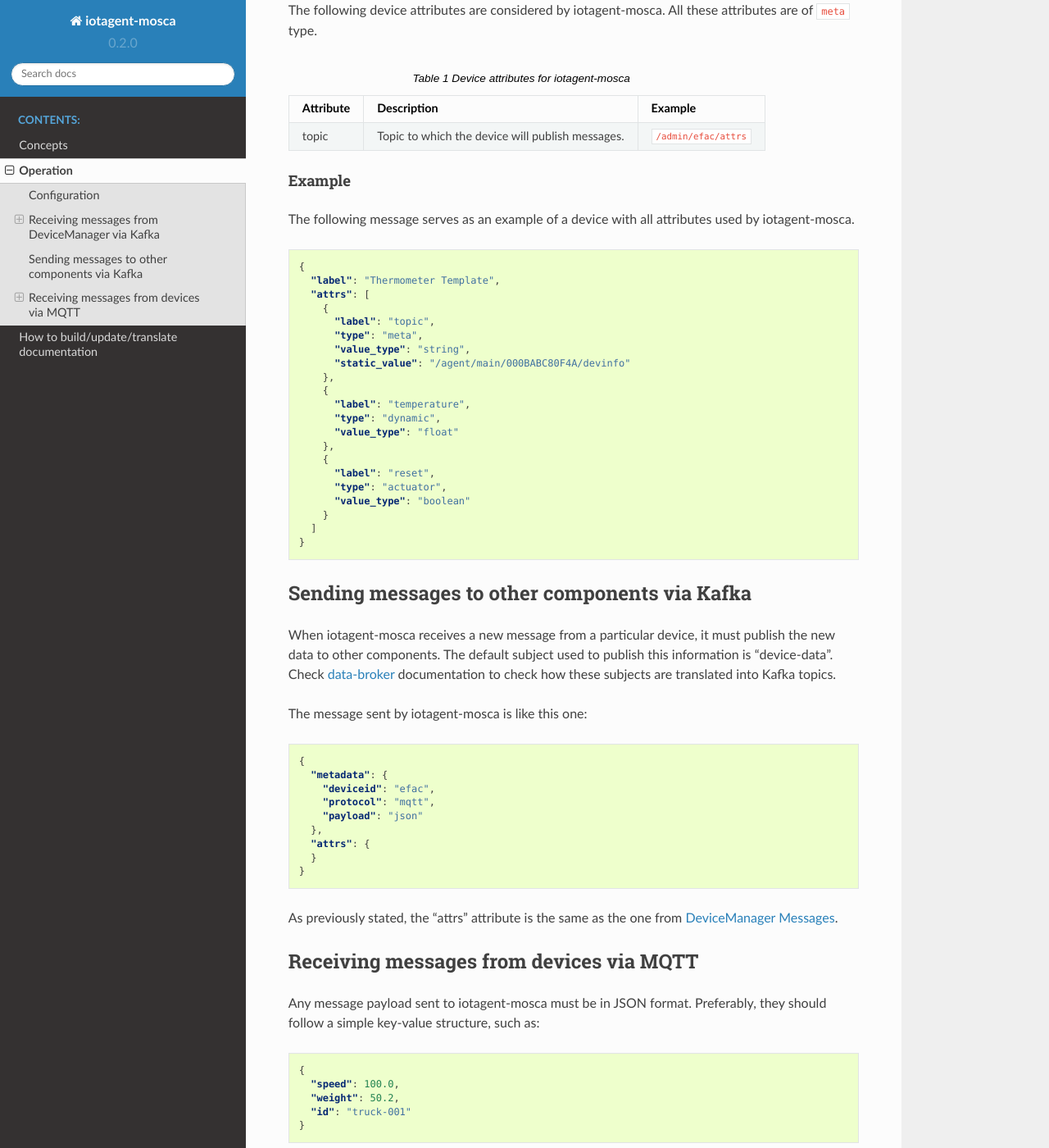
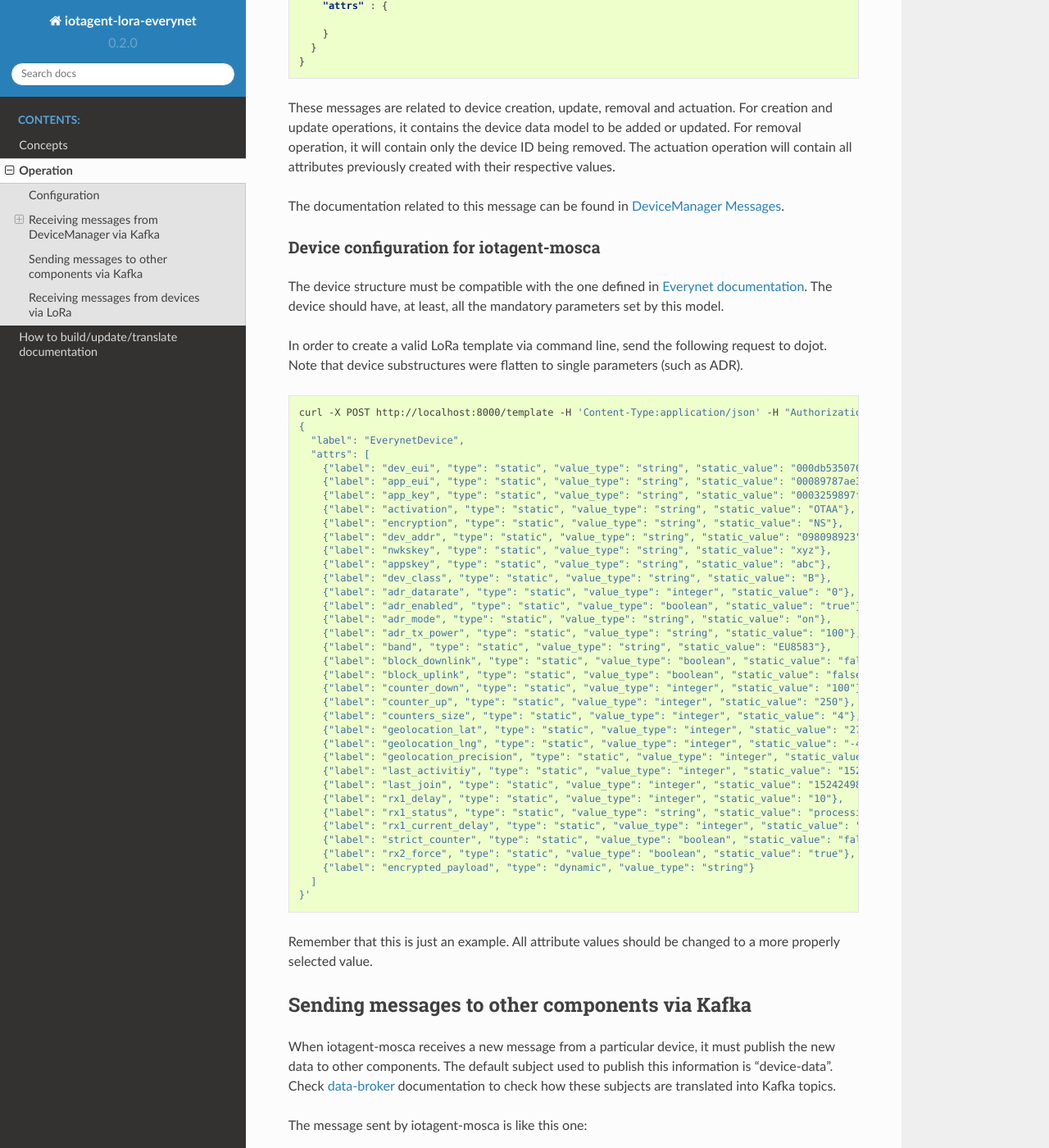
Before and after one commit to dojot/iotagent-lora-everynet, a Sphinx documentation site: the page built from docs/operation.rst, in a window 1280 px wide and 1400 px high, scrolled down 884 px. Shown: the whole window at 82% size. Built offline with Sphinx 7.4.7 and the Read the Docs theme 2.0.0, drawn with Linux system fonts in a browser that asks for light colours; some of the changed text lies outside the part shown.

Commit message:
Updating documentation

```diff
--- a/docs/conf.py
+++ b/docs/conf.py
@@ -1,6 +1,6 @@
 # -*- coding: utf-8 -*-
 #
-# iotagent-mosca documentation build configuration file, created by
+# iotagent-lora-everynet documentation build configuration file, created by
 # sphinx-quickstart on Tue Feb 14 17:45:39 2017.
 #
 # This file is execfile()d with the current directory set to its
@@ -19,7 +19,7 @@
 # import os
 # import sys
 # sys.path.insert(0, os.path.abspath('.'))
-
+import sphinx_rtd_theme
 
 # -- General configuration ------------------------------------------------
 
@@ -30,7 +30,7 @@
 # Add any Sphinx extension module names here, as strings. They can be
 # extensions coming with Sphinx (named 'sphinx.ext.*') or your custom
 # ones.
-extensions = ['sphinxcontrib.apiblueprint']
+extensions = []
 
 # Add any paths that contain templates here, relative to this directory.
 templates_path = ['_templates']
@@ -45,9 +45,9 @@
 master_doc = 'index'
 
 # General information about the project.
-project = u'iotagent-mosca'
+project = u'iotagent-lora-everynet'
 copyright = u'2018, CPqD'
-author = u'Matheus Magalhães Ribeiro'
+author = u'Giovanni Curiel dos Santos'
 
 # The version info for the project you're documenting, acts as replacement for
 # |version| and |release|, also used in various other places throughout the
@@ -82,9 +82,8 @@
 # The theme to use for HTML and HTML Help pages.  See the documentation for
 # a list of builtin themes.
 #
-#html_theme = 'alabaster'
+# html_theme = 'alabaster'
 
-import sphinx_rtd_theme
 html_theme = "sphinx_rtd_theme"
 html_theme_path = [sphinx_rtd_theme.get_html_theme_path()]
 
@@ -102,7 +101,7 @@
 # -- Options for HTMLHelp output ------------------------------------------
 
 # Output file base name for HTML help builder.
-htmlhelp_basename = 'iotagentmoscadoc'
+htmlhelp_basename = 'iotagentlora-everynetdoc'
 
 
 # -- Options for LaTeX output ---------------------------------------------
@@ -129,7 +128,8 @@
 # (source start file, target name, title,
 #  author, documentclass [howto, manual, or own class]).
 latex_documents = [
-    (master_doc, 'iotagent-mosca.tex', u'iotagent-mosca Documentation',
+    (master_doc, 'iotagent-lora-everynet.tex',
+     u'iotagent-lora-everynet Documentation',
      u'Matheus Magalhaes', 'manual'),
 ]
 
@@ -139,7 +139,8 @@
 # One entry per manual page. List of tuples
 # (source start file, name, description, authors, manual section).
 man_pages = [
-    (master_doc, 'iotagent-mosca', u'iotagent-mosca Documentation',
+    (master_doc, 'iotagent-lora-everynet',
+     u'iotagent-lora-everynet Documentation',
      [author], 1)
 ]
 
@@ -150,8 +151,10 @@
 # (source start file, target name, title, author,
 #  dir menu entry, description, category)
 texinfo_documents = [
-    (master_doc, 'iotagent-mosca', u'iotagent-mosca Documentation',
-     author, 'iotagent-mosca', 'IoT agent component for dojot platform.',
+    (master_doc, 'iotagent-lora-everynet',
+     u'iotagent-lora-everynet Documentation',
+     author, 'iotagent-lora-everynet',
+     'IoT agent component for dojot platform.',
      'Miscellaneous'),
 ]
 
--- a/docs/operation.rst
+++ b/docs/operation.rst
@@ -6,10 +6,25 @@
 Configuration
 =============
 
-iotagent-mosca configuration is pretty simple. These are the environment
-variables used by it:
+iotagent-lora-everynet configuration is pretty simple. These are the
+environment variables used by it (some of them are related to is base-library,
+iotagent-nodejs):
 
-- BACKEND_HOST, BACKEND_PORT: redis host and port to be used.
+- LORA_SERVER: Address where the network server from LoRa network can be
+  accessed. This address will be used to send HTTP requests (device creation,
+  retrieval and removal) and to open websocket connections. If not defined,
+  this will be set to ``localhost:10000``. So remember to set this properly.
+- LORA_ACCESS_TOKEN: Access token used to send HTTP requests to the network
+  server. If this variable is not set, this IoT agent won't execute. This is
+  mandatory and there is no default value.
+- RECONN_INTERVAL: Time (in miliseconds) between each reconnection to network
+  server in case of failure.
+- DEVM_ADDRESS: Device Manager address. Default value is "device-manager:5000"
+- AUTH_ADDRESS: dojot's authentication module address. Default value is
+  "auth:5000"
+- DATA_BROKER_ADDRESS: dojot's data broker module address. Default value is
+  "data-broker:80"
+- KAFKA_ADDRESS: Kafka message broker access. Default value is "kafka:9092"
 
 
 Receiving messages from DeviceManager via Kafka
@@ -45,49 +60,55 @@
 Device configuration for iotagent-mosca
 ---------------------------------------
 
-The following device attributes are considered by iotagent-mosca. All these
-attributes are of ``meta`` type.
+The device structure must be compatible with the one defined in `Everynet
+documentation`_. The device should have, at least, all the mandatory parameters
+set by this model.
 
-.. list-table:: Device attributes for iotagent-mosca
-    :header-rows: 1
+In order to create a valid LoRa template via command line, send the following
+request to dojot. Note that device substructures were flatten to single
+parameters (such as ADR).
 
-    * - Attribute
-      - Description
-      - Example
-    * - topic
-      - Topic to which the device will publish messages.
-      - ``/admin/efac/attrs``
+.. code-block:: bash
 
+    curl -X POST http://localhost:8000/template -H 'Content-Type:application/json' -H "Authorization: Bearer ${JWT}" -d '
+    {
+      "label": "EverynetDevice",
+      "attrs": [
+        {"label": "dev_eui", "type": "static", "value_type": "string", "static_value": "000db5350768354a"},
+        {"label": "app_eui", "type": "static", "value_type": "string", "static_value": "00089787ae3829fa"},
+        {"label": "app_key", "type": "static", "value_type": "string", "static_value": "0003259897fca98e"},
+        {"label": "activation", "type": "static", "value_type": "string", "static_value": "OTAA"},
+        {"label": "encryption", "type": "static", "value_type": "string", "static_value": "NS"},
+        {"label": "dev_addr", "type": "static", "value_type": "string", "static_value": "098098923"},
+        {"label": "nwkskey", "type": "static", "value_type": "string", "static_value": "xyz"},
+        {"label": "appskey", "type": "static", "value_type": "string", "static_value": "abc"},
+        {"label": "dev_class", "type": "static", "value_type": "string", "static_value": "B"},
+        {"label": "adr_datarate", "type": "static", "value_type": "integer", "static_value": "0"},
+        {"label": "adr_enabled", "type": "static", "value_type": "boolean", "static_value": "true"},
+        {"label": "adr_mode", "type": "static", "value_type": "string", "static_value": "on"},
+        {"label": "adr_tx_power", "type": "static", "value_type": "string", "static_value": "100"},
+        {"label": "band", "type": "static", "value_type": "string", "static_value": "EU8583"},
+        {"label": "block_downlink", "type": "static", "value_type": "boolean", "static_value": "false"},
+        {"label": "block_uplink", "type": "static", "value_type": "boolean", "static_value": "false"},
+        {"label": "counter_down", "type": "static", "value_type": "integer", "static_value": "100"},
+        {"label": "counter_up", "type": "static", "value_type": "integer", "static_value": "250"},
+        {"label": "counters_size", "type": "static", "value_type": "integer", "static_value": "4"},
+        {"label": "geolocation_lat", "type": "static", "value_type": "integer", "static_value": "27_558"},
+        {"label": "geolocation_lng", "type": "static", "value_type": "integer", "static_value": "-40_997"},
+        {"label": "geolocation_precision", "type": "static", "value_type": "integer", "static_value": "0_564"},
+        {"label": "last_activitiy", "type": "static", "value_type": "integer", "static_value": "1524249893"},
+        {"label": "last_join", "type": "static", "value_type": "integer", "static_value": "1524249896"},
+        {"label": "rx1_delay", "type": "static", "value_type": "integer", "static_value": "10"},
+        {"label": "rx1_status", "type": "static", "value_type": "string", "static_value": "processing"},
+        {"label": "rx1_current_delay", "type": "static", "value_type": "integer", "static_value": "10"},
+        {"label": "strict_counter", "type": "static", "value_type": "boolean", "static_value": "false"},
+        {"label": "rx2_force", "type": "static", "value_type": "boolean", "static_value": "true"},
+        {"label": "encrypted_payload", "type": "dynamic", "value_type": "string"}
+      ]
+    }'
 
-Example
-*******
-
-The following message serves as an example of a device with all attributes used
-by iotagent-mosca.
-
-.. code-block:: json
-
-    {
-      "label": "Thermometer Template",
-      "attrs": [
-        {
-          "label": "topic",
-          "type": "meta",
-          "value_type": "string",
-          "static_value": "/agent/main/000BABC80F4A/devinfo"
-        },
-        {
-          "label": "temperature",
-          "type": "dynamic",
-          "value_type": "float"
-        },
-        {
-          "label": "reset",
-          "type": "actuator",
-          "value_type": "boolean"
-        }
-      ]
-    }
+Remember that this is just an example. All attribute values should be changed
+to a more properly selected value.
 
 
 Sending messages to other components via Kafka
@@ -115,49 +136,63 @@
 As previously stated, the "attrs" attribute is the same as the one from
 `DeviceManager Messages`_.
 
-Receiving messages from devices via MQTT
+Receiving messages from devices via LoRa
 ========================================
 
-Any message payload sent to iotagent-mosca must be in JSON format. Preferably,
-they should follow a simple key-value structure, such as:
+The messages are sent from network server to iotagent-lora-everynet through
+a websocket. Its message format is as follows:
 
 .. code-block:: json
 
     {
-      "speed": 100.0,
-      "weight": 50.2,
-      "id": "truck-001"
+      "params": {
+        "payload": "YWEIChAoGB4gKC324gyrMH3354g4jAFCBggBEAIYAw==",
+        "port": 2,
+        "duplicate": false,
+        "radio": {
+          "delay": 0.04593086242675781,
+          "datarate": 0,
+          "modulation": {
+            "bandwidth": 125000,
+            "type": 0,
+            "spreading": 12,
+            "coderate": "4/5"
+          },
+          "hardware": {
+            "status": 1,
+            "chain": 1,
+            "tmst": 84453545,
+            "snr": 9.8,
+            "rssi": -37.0,
+            "channel": 5,
+            "gps": {
+              "lat": 41.77029037475586,
+              "lng": -28.813779830932617,
+              "alt": 34.1
+            }
+          },
+          "time": 15174174.5877,
+          "freq": 868.1
+        },
+        "counter_up": 2842,
+        "rx_time": 1517415774.518877,
+        "encrypted_payload": "c54c3a8488="
+      },
+      "meta": {
+        "network": "xyzs",
+        "packet_hash": "71229363s89798ba898q98e0d7416581f532",
+        "application": "0000000000010203",
+        "device_addr": "123457432",
+        "time": 1517414.578324,
+        "device": "009798798793292",
+        "packet_id": "3b31845cf094379898897989a878de",
+        "gateway": "9798892998d8v80001124"
+      },
+      "type": "uplink"
     }
 
-
-If more than one device is supposed to use the same topic, you should set the
-client ID in all messages sent by devices. Its value should be ``service:ID``,
-such as ``admin:efac``.
-
-Should the device send its messages using any other JSON scheme, the user could
-translate them into simple key-value structures using flows, using flowbuilder
-for that.
-
-
-Example
--------
-
-This example uses ``mosquitto_pub`` tool, available with ``mosquitto_clients``
-package. To send a message to iotagent-mosca via MQTT, just execute this
-command:
-
-.. code-block:: bash
-
-    mosquitto_pub -h localhost -i "admin:efac" -t /device/data -m '{"temperature" : 10}'
-
-This command will send the message containing one value for attribute
-``speed``. The device ID is ``efac`` and its service is "admin". ``-t`` flag
-sets the topic to which this message will be published and ``-i`` sets the
-client ID to be sent.
-
-This command assumes that you are running iotagent-mosca in your machine (it
-also works if you use dojot's `docker-compose`_).
-
+The payload sent by the device is stored in ``encrypted_payload`` attribute,
+which is, as one might think, encrypted.
 
 .. _DeviceManager Concepts: http://dojotdocs.readthedocs.io/projects/DeviceManager/en/latest/concepts.html
 .. _DeviceManager Messages: http://dojotdocs.readthedocs.io/projects/DeviceManager/en/latest/kafka-messages.html
@@ -166,3 +201,4 @@
 .. _JSON pointer: http://jsonpatch.com/#json-pointer
 .. _docker-compose: https://github.com/dojot/docker-compose
 .. _data-broker: https://github.com/dojot/data-broker
+.. _Everynet documentation: https://ns.docs.everynet.io/management/devices.html#/Device/create_device
```
Also changed, not shown: docs/index.rst (+19 -17 lines), docs/concepts.rst (line endings or trailing spaces), 1 other file.
